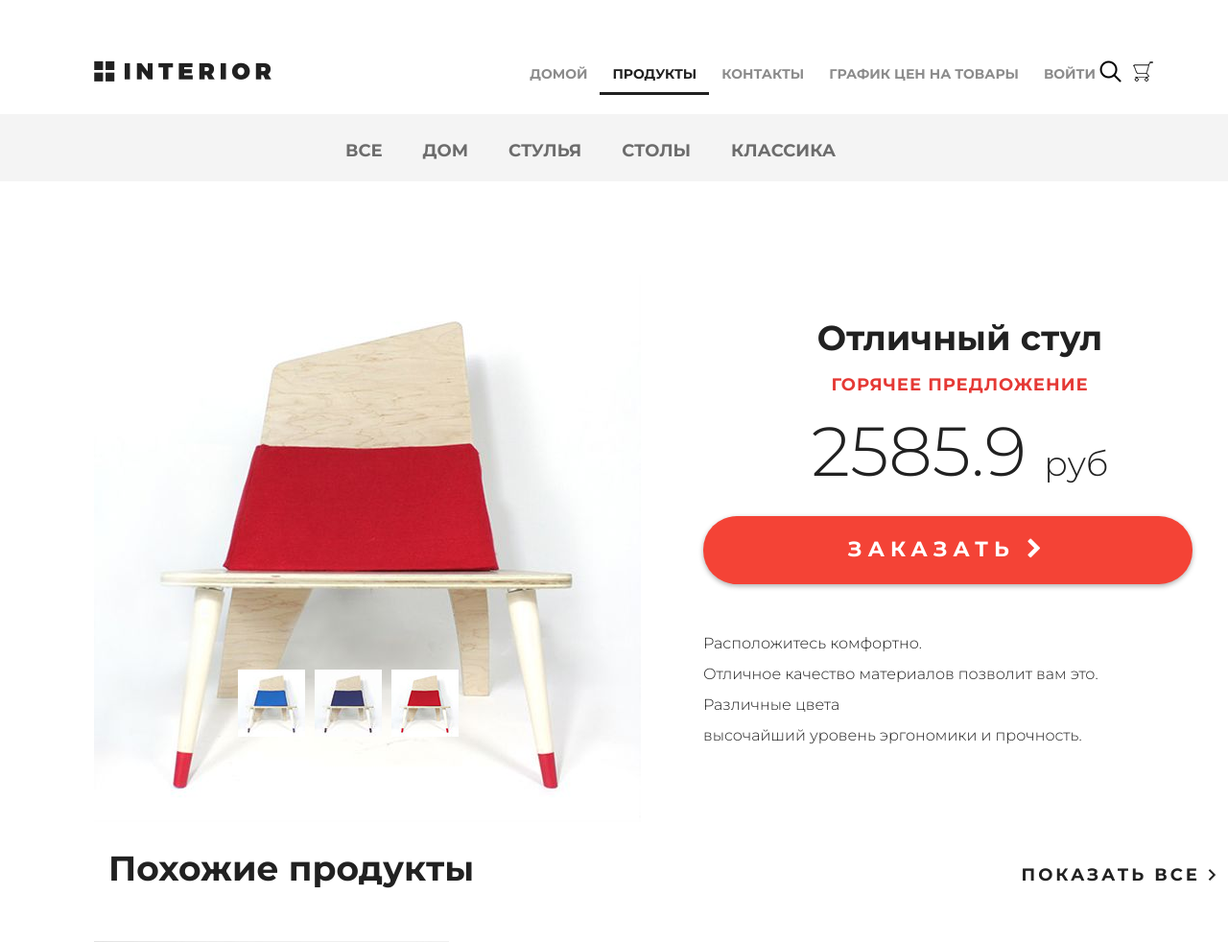
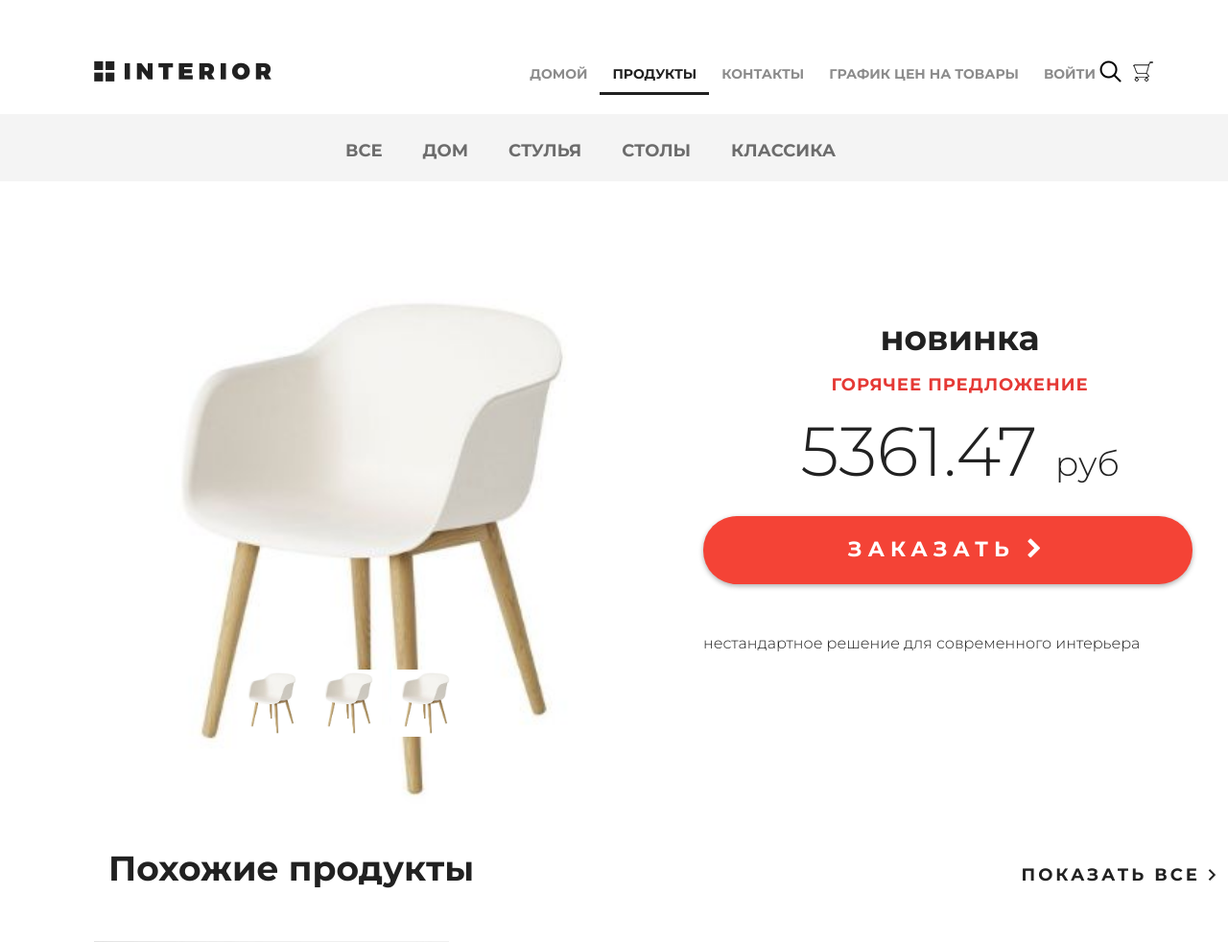
Before and after one commit to maxijack/geekshop_geekbrains, a Django app: page /products/ in a window 1280 px wide; the page is wider, and only the part inside the window is pictured. Shown: the top 982 px of that part at 96% size. Run offline with Django 3.2, Linux system fonts and the light colour scheme; data comes from the database, SQL or seed files in the repository.

Commit message:
Lesson 6. Hot product

```diff
--- a/static/css/style.css
+++ b/static/css/style.css
@@ -1444,3 +1444,7 @@ td:first-child {
 .related-products a:hover .text {
 	display: block;
 }
+
+.slider-product img {
+	width: 100%;
+}
--- a/templates/mainapp/products.html
+++ b/templates/mainapp/products.html
@@ -19,21 +19,21 @@
         <div class="details-products">
             <div class="details-slider">
                 <div class="slider-product">
-                    <img src="{% static 'img/slider1.jpg' %}" alt="#">
+                    <img src="{{ media_url }}{{ hot_product.image }}">
                 </div>
                 <div class="slider-control">
                     <div class="block">
-                        <a href="#"><img src="{% static 'img/controll.jpg' %}" alt="">
+                        <a href="#"><img src="{{ media_url }}{{ hot_product.image }}" alt="">
                             <div class="text"></div>
                         </a>
                     </div>
                     <div class="block">
-                        <a href="#"><img src="{% static 'img/controll1.jpg' %}" alt="">
+                        <a href="#"><img src="{{ media_url }}{{ hot_product.image }}" alt="">
                             <div class="text"></div>
                         </a>
                     </div>
                     <div class="block">
-                        <a href="#"><img src="{% static 'img/controll2.jpg' %}" alt="">
+                        <a href="#"><img src="{{ media_url }}{{ hot_product.image }}" alt="">
                             <div class="text"></div>
                         </a>
                     </div>
@@ -41,19 +41,14 @@
             </div>
 
             <div class="description">
-                <h3 class="big-bold">Отличный стул</h3>
+                <h3 class="big-bold">{{ hot_product.name }}</h3>
                 <h3 class="red">горячее предложение</h3>
-                <p class="price"> 2585.9 <span>руб</span></p>
-                <a href="#" class="red-button">
+                <p class="price">{{ hot_product.price }} <span>руб</span></p>
+                <a href="{% url 'basket:add' hot_product.pk %}" class="red-button">
                     заказать <i class="fa fa-chevron-right" aria-hidden="true"></i>
                 </a>
                 <div class="description-text">
-                    <p>Расположитесь комфортно.</p>
-                    <p>Отличное качество материалов
-                        позволит вам это.</p>
-                    <p>Различные цвета</p>
-                    <p>высочайший уровень
-                        эргономики и прочность.</p>
+                    {{ hot_product.description }}
                 </div>
             </div>
         </div>
@@ -66,7 +61,8 @@
             <div class="related-products clearfix">
                 {% for product in same_products %}
                     <div class="block">
-                        <a href="#"><img src="{{ media_url }}{{ product.image }}" alt="{{ product.short_desc }}">
+                        <a href="{% url 'basket:add' product.pk %}"><img src="{{ media_url }}{{ product.image }}"
+                                                                         alt="{{ product.short_desc }}">
                             <div class="text">
                                 <img src="/static/img/icon-hover.png" alt="img">
                                 <h3>Категория:{{ product.category.name }}</h3>
```
